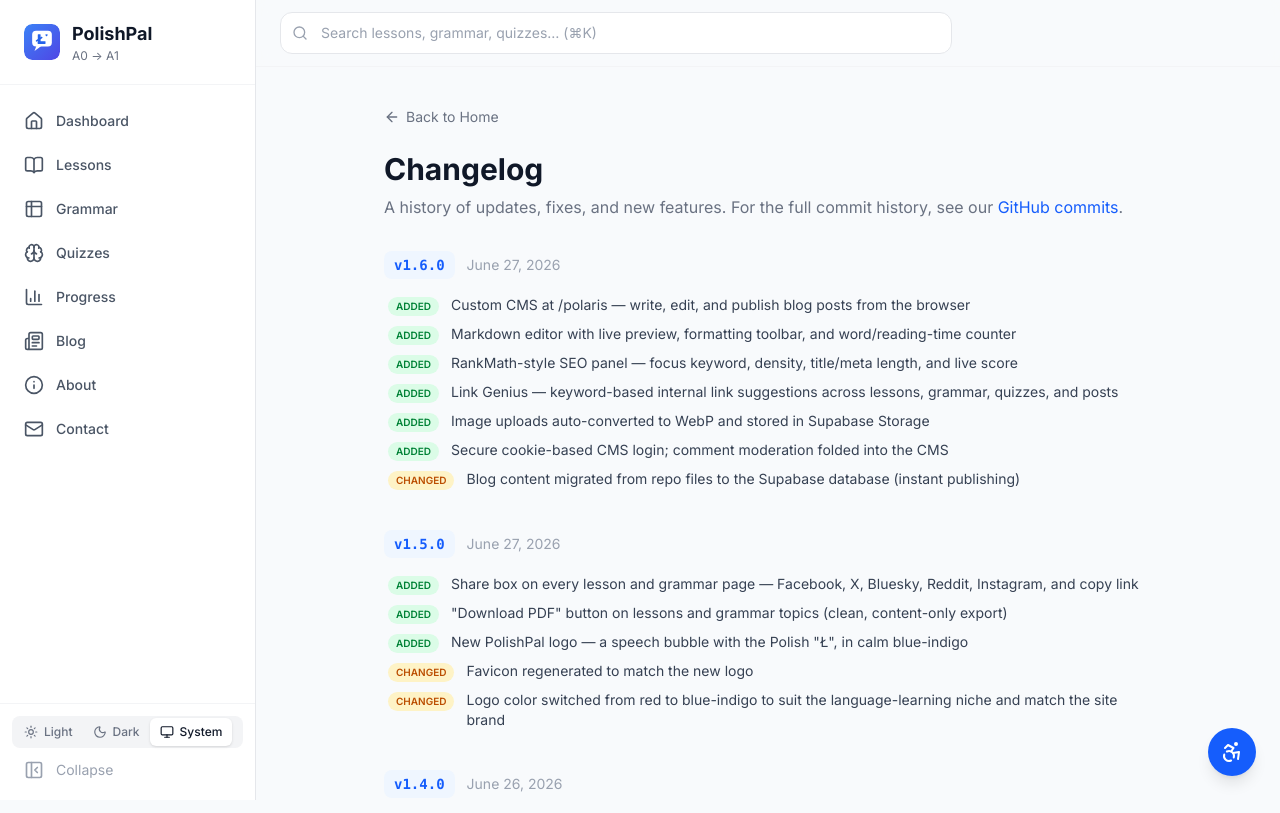
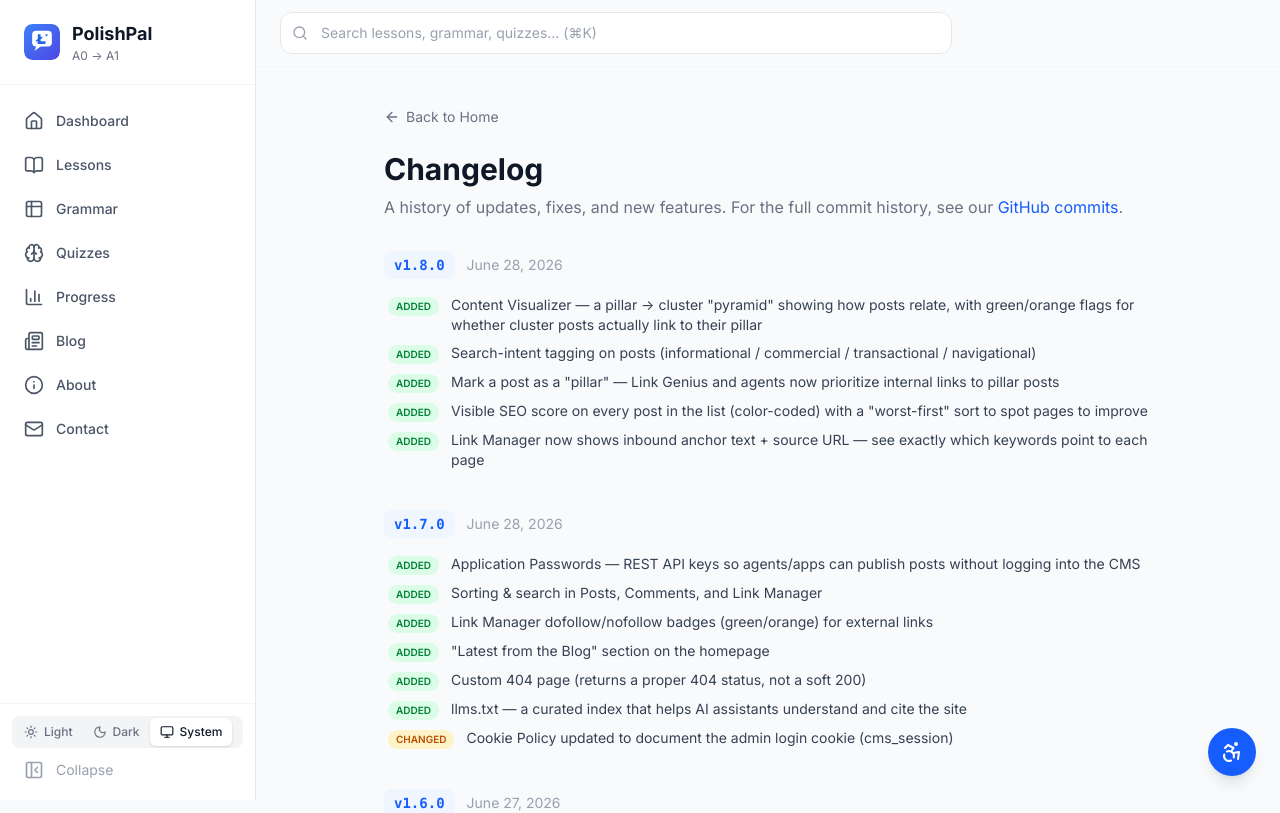
Before and after one commit to basedshiloh/Polish-Language-Learning, a Next.js app: page /changelog in a window 1280 px wide. Shown: the top 813 px of the page. Built offline with nearby package versions, Linux system fonts and the light colour scheme.

Commit message:
feat(changelog): add new entries for versions 1.7.0 and 1.8.0 with detailed changes

```diff
--- a/src/app/changelog/page.tsx
+++ b/src/app/changelog/page.tsx
@@ -22,6 +22,30 @@ const typeStyles = {
 };
 
 const changelog: ChangelogEntry[] = [
+  {
+    date: 'June 28, 2026',
+    version: '1.8.0',
+    changes: [
+      { type: 'added', text: 'Content Visualizer — a pillar → cluster "pyramid" showing how posts relate, with green/orange flags for whether cluster posts actually link to their pillar' },
+      { type: 'added', text: 'Search-intent tagging on posts (informational / commercial / transactional / navigational)' },
+      { type: 'added', text: 'Mark a post as a "pillar" — Link Genius and agents now prioritize internal links to pillar posts' },
+      { type: 'added', text: 'Visible SEO score on every post in the list (color-coded) with a "worst-first" sort to spot pages to improve' },
+      { type: 'added', text: 'Link Manager now shows inbound anchor text + source URL — see exactly which keywords point to each page' },
+    ],
+  },
+  {
+    date: 'June 28, 2026',
+    version: '1.7.0',
+    changes: [
+      { type: 'added', text: 'Application Passwords — REST API keys so agents/apps can publish posts without logging into the CMS' },
+      { type: 'added', text: 'Sorting & search in Posts, Comments, and Link Manager' },
+      { type: 'added', text: 'Link Manager dofollow/nofollow badges (green/orange) for external links' },
+      { type: 'added', text: '"Latest from the Blog" section on the homepage' },
+      { type: 'added', text: 'Custom 404 page (returns a proper 404 status, not a soft 200)' },
+      { type: 'added', text: 'llms.txt — a curated index that helps AI assistants understand and cite the site' },
+      { type: 'changed', text: 'Cookie Policy updated to document the admin login cookie (cms_session)' },
+    ],
+  },
   {
     date: 'June 27, 2026',
     version: '1.6.0',
```
